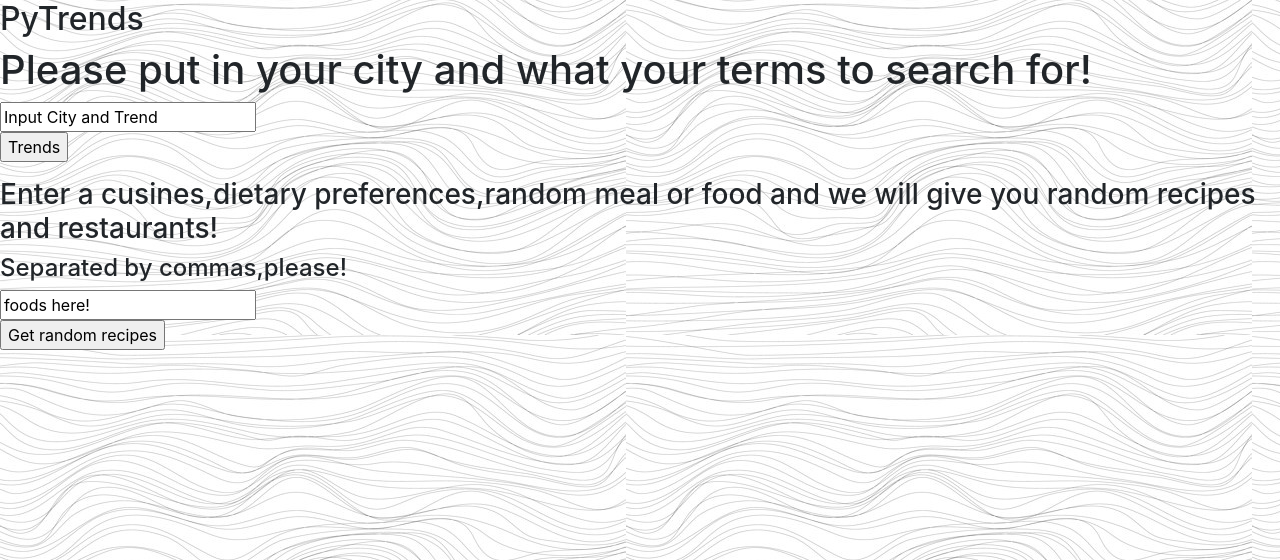
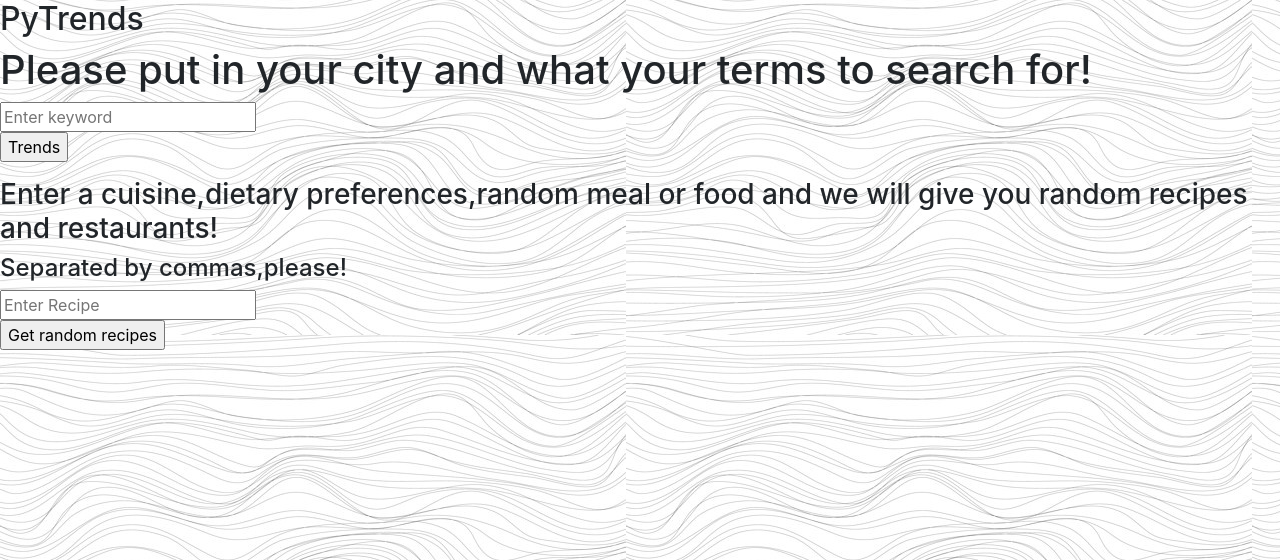
Before and after one commit to nikosphere/CS411-Project, a Django app: page /trends/ in a window 1280 px wide. Shown: the part 56-616 px from the top of the page. Run offline with Django 3.2, Linux system fonts and the light colour scheme; some libraries are stand-ins or nearby versions.

Commit message:
FinalBackendPush

```diff
--- a/CS411_Project_V1/Trends/Templates/Trends/Index.html
+++ b/CS411_Project_V1/Trends/Templates/Trends/Index.html
@@ -3,12 +3,11 @@
 {% extends 'Trends/base.html' %}
 {% block body %}
 
-
 {% if pytResult %}
 <h3>Enter your location and then select a recipe you like, we will recommend you similar restaurants in your area!</h3>
-
     <form action="http://127.0.0.1:8000/trends/yelp/" method="POST">{% csrf_token %}
-            <input type="text" name="location" value='location here!'/>
+        <label for="location">Location:</label>
+        <input type="text" name="location" id="location" value=''/>
     <form action="http://127.0.0.1:8000/trends/yelp/" method="POST">{% csrf_token %}
     {% for r in  pytResult %}
         <li><input type="submit" name="input" value='{{r}}'/></li>
@@ -19,17 +18,17 @@
     <h1>Please put in your city and what your terms to search for!</h1>
             <form method="POST" action="http://127.0.0.1:8000/trends/pyTrends/">
             {% csrf_token %}
-            <input type ="text" name = "trends" value="Input City and Trend" />
+                {{ form.trends }}
             <p>
                 <input type="submit" name ="finalPy" value ="Trends" />
             </p>
             </form>
 
-        <h3>Enter a cusines,dietary preferences,random meal or food and we will give you random recipes and restaurants!</h3>
+        <h3>Enter a cuisine,dietary preferences,random meal or food and we will give you random recipes and restaurants!</h3>
     <h4>Separated by commas,please!</h4>
     <form action="http://127.0.0.1:8000/trends/random/" method="POST">{% csrf_token %}
-        <input type="text" name="input" value="foods here!"/>
-        <p><input type="submit" value="Get random recipes"</p>
+        {{ form.recipe }}
+        <p><input type="submit" value="Get random recipes"/></p>
     </form>
     {% endif %}
 {% endblock %}
--- a/CS411_Project_V1/Trends/Templates/Trends/base.html
+++ b/CS411_Project_V1/Trends/Templates/Trends/base.html
@@ -47,7 +47,7 @@
       <font color="white">Logged as {{ user.username }}</font>
       <a class="btn btn-primary" href="{% url 'Trends:logout' %}">Logout</a>
     {% else %}
-      <a class="btn btn-primary" href="{% url 'Trends:social:begin' 'google-oauth2' %}">
+      <a class="btn btn-primary" href="{% url 'Trends:join' %}">
         Login
       </a></ul>
     {% endif %}
--- a/CS411_Project_V1/Trends/Templates/Trends/pyTrends.html
+++ b/CS411_Project_V1/Trends/Templates/Trends/pyTrends.html
@@ -4,7 +4,9 @@
 
 <h3>Enter your location and then select the options from the trending list that you like, then we will recommend similar activities or restaurants in your area!</h3>
     <form action="http://127.0.0.1:8000/trends/yelp/" method="POST">{% csrf_token %}
-            <input type="text" name="location" value="location here!"/>
+            <label for="location">Location:</label>
+            <input type="text" name="location" id="location" value="location here!"/>
+    {{ form.location }}
     <form action="http://127.0.0.1:8000/trends/yelp/" method="POST">{% csrf_token %}
     {% for r in  pytResult %}
         <li><input type="submit" name="input" value='{{r}}'/></li>
--- a/CS411_Project_V1/Trends/Templates/Trends/spoon.html
+++ b/CS411_Project_V1/Trends/Templates/Trends/spoon.html
@@ -15,6 +15,7 @@
     <form action="http://127.0.0.1:8000/trends/yelp/" method="POST">{% csrf_token %}
         {%  for r in recipe %}
             <input type="submit" name="input" value='{{ r.title }}'/>
+            <img src= "{{r.photo}}" alt="food" height="200" width="200">
         {% endfor %}
     </form>
 {% endblock %}
--- a/CS411_Project_V1/Trends/Templates/Trends/yelp.html
+++ b/CS411_Project_V1/Trends/Templates/Trends/yelp.html
@@ -12,6 +12,7 @@
         <li>{{ restaurant.name}} {{ restaurant.location }}</li>
         <li>{{ restaurant.rating }}</li>
         <li>{{ restaurant.phone }}</li>
+        <li><img src ="{{ restaurant.image }}" alt = "{{ restaurant.name }}" style="width: 200px; height: 200px;"></li>
     </ul>
   {% endfor %}
 {% endblock %}
--- a/CS411_Project_V1/Trends/forms.py
+++ b/CS411_Project_V1/Trends/forms.py
@@ -51,3 +51,10 @@ class EditProfileForm(UserChangeForm):
             'last_name',
             'password'
         )
+
+class InterestForm(forms.Form):
+    trends = forms.CharField(required= False, widget=forms.TextInput(attrs={'placeholder': 'Enter keyword'}))
+    recipe = forms.CharField(required = False, widget=forms.TextInput(attrs={'placeholder': 'Enter Recipe'}))
+    location = forms.CharField(required = False, widget=forms.TextInput(attrs={'placeholder': 'Enter Location'}))
+class FoodRecipeForm(forms.Form):
+    recipe = forms.CharField(required = False, widget=forms.TextInput(attrs={'placeholder': 'Enter Recipe'}))
--- a/CS411_Project_V1/Trends/views.py
+++ b/CS411_Project_V1/Trends/views.py
@@ -1,11 +1,13 @@
 from pytrends.request import TrendReq
 from django.views import generic
+from django.views.generic import TemplateView
 from django.contrib.auth.decorators import login_required
 from .models import Trends, catParams, trendParams
 from django.shortcuts import render, redirect
-from django.contrib.auth.forms import UserChangeForm, PasswordChangeForm
+from django.contrib.auth.forms import PasswordChangeForm
 from django.contrib.auth import update_session_auth_hash
-from .forms import RegistrationForm, EditProfileForm
+from .forms import RegistrationForm, EditProfileForm, InterestForm, FoodRecipeForm
+from decouple import config
 import requests
 import json
 
@@ -46,7 +48,7 @@ def home(request):
 @login_required
 def yelp_query(request):
     business_id = '_b_RUDVdh3IY_pNDXn2rPw'
-    YELP_API_KEY = '4F_2Zz_KqR8W9sQGdEOr3W8kvMLHrHhjmZwaIIKWnz95thdXigFNVa6LTd7QZ0mOf8gAb4IGX_bKa-_qPBWeIW__-gTFhCdRUbwZu-jWNzTqI5PBdlI41U2W9KSvXXYx'
+    YELP_API_KEY = config('YELP_API_KEY', default = '')
     YELP_SEARCH = 'https://api.yelp.com/v3/businesses/search'.format(business_id)
 
     err_msg = ''
@@ -69,6 +71,7 @@ def yelp_query(request):
             yelpData['location'] = yelp["location"]["display_address"][0]
             yelpData['rating'] = yelp["rating"]
             yelpData['phone'] = yelp["phone"]
+            yelpData['image'] = yelp["image_url"]
             parsedData.append(yelpData)
             context = {'restaurant_data' : parsedData, 'form':form}
     return render(request,'Trends/yelp.html', context)
@@ -81,7 +84,7 @@ def get_random_recipe(request):
 
     headers = {
         'x-rapidapi-host': "spoonacular-recipe-food-nutrition-v1.p.rapidapi.com",
-        'x-rapidapi-key': "973b1b54f6msh43f13f4453ca65cp1eeee4jsn4696d4dba525"
+        'x-rapidapi-key': config('SPOON_API', default ='')
         }
 
     response = requests.request("GET", url, headers=headers, params=querystring)
@@ -92,17 +95,43 @@ def get_random_recipe(request):
     for r in titles:
         spoonData = {}
         spoonData['title'] = r['title']
-        print(spoonData["title"])
+        spoonData['photo'] = r['image']
         parsedData.append(spoonData)
         context = {'recipe': parsedData}
 
     return render(request, 'Trends/spoon.html',context)
 
-class IndexView(generic.ListView):
+class IndexView(TemplateView):
     template_name = 'Trends/Index.html'
-    context_object_name = 'all_favorites'
-    def get_queryset(self):
-        return Trends.objects.all()
+
+    def get(self, request):
+        form = InterestForm()
+        context = {'form': form}
+        return render(request, 'Trends/Index.html', context)
+
+    def post(self,request):
+        form = InterestForm(request.POST)
+        if form.is_valid():
+            text = form.cleaned_data['trends']
+        context = {'form':form, 'trends': text}
+        return render(request, 'Trends/Index.html', context)
+    # implement recipe form same way as above
+
+def food_FormRecipe(request):
+
+    if request.method =="POST":
+        form = FoodRecipeForm(request.POST)
+        if form.is_valid():
+            text = form.cleaned_data['recipe']
+        context = {'recipeForm': form, 'recipe': text}
+        return render(request, 'Trends/Index.html', context )
+    else:
+        form = FoodRecipeForm()
+        context = {'recipeForm': form}
+        return render(request, 'Trends/Index.html',context)
+    #add it into HTML and then done
+
+
 
 class DetailView(generic.DetailView):
     model = Trends
@@ -113,7 +142,7 @@ def register(request):
         form = RegistrationForm(request.POST)
         if form.is_valid():
             form.save()
-            return redirect('http://127.0.0.1:8000/trends/trendy')
+            return redirect('http://127.0.0.1:8000/trends/')
     else:
         form = RegistrationForm()
         context = {'form':form}
@@ -148,3 +177,9 @@ def change_password(request):
         form = PasswordChangeForm(user=request.user)
         context = {'form':form}
         return render(request,'trends/change_password.html',context)
+
+
+def get(request):
+    form = InterestForm()
+    context = {'form':form}
+    return render(request, 'Trends/Index.html',context)
```
Also changed, not shown: CS411_Project_V1/CS411_Project_V1/settings.py (+7 -8 lines), CS411_Project_V1/db.sqlite3.
